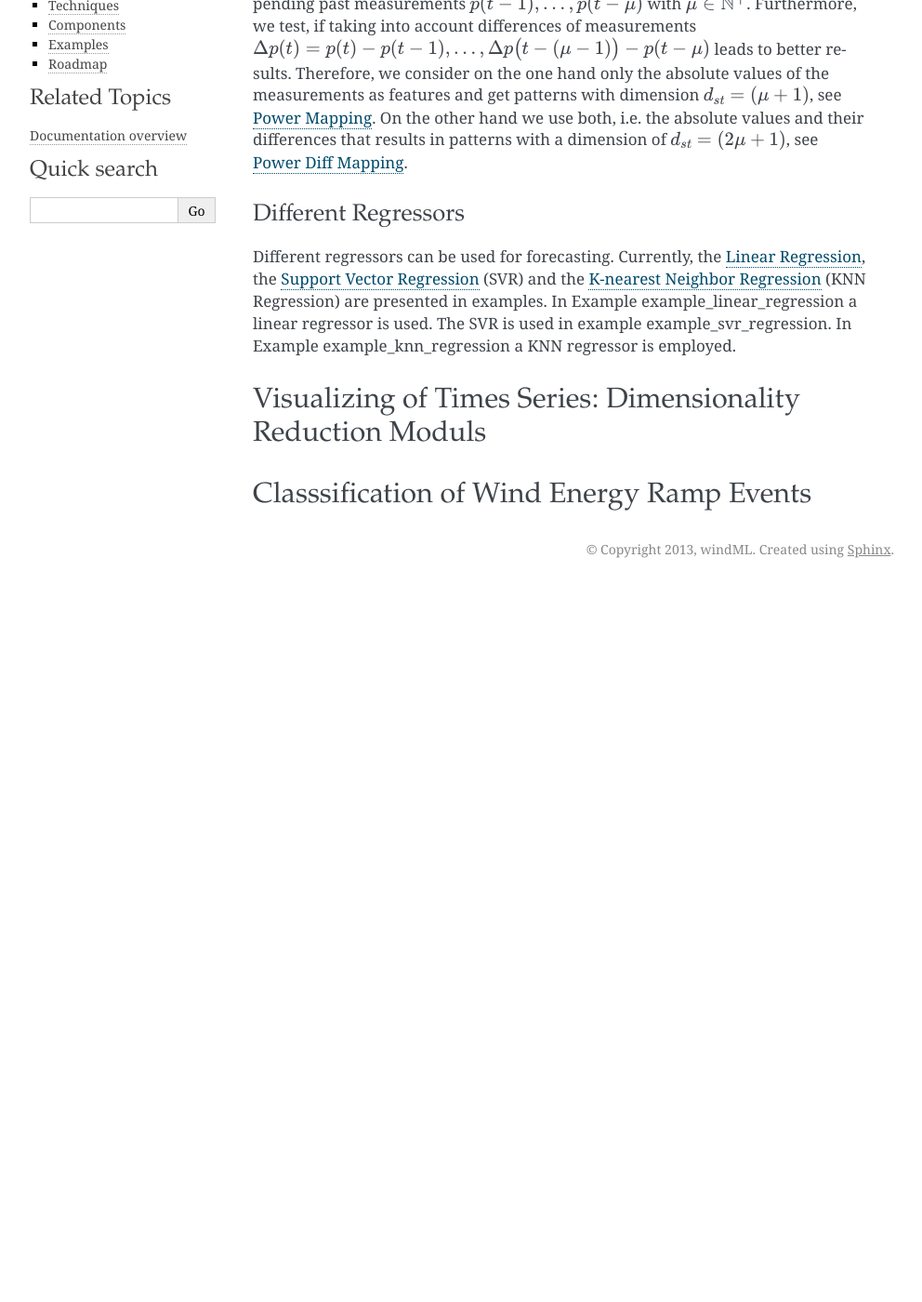
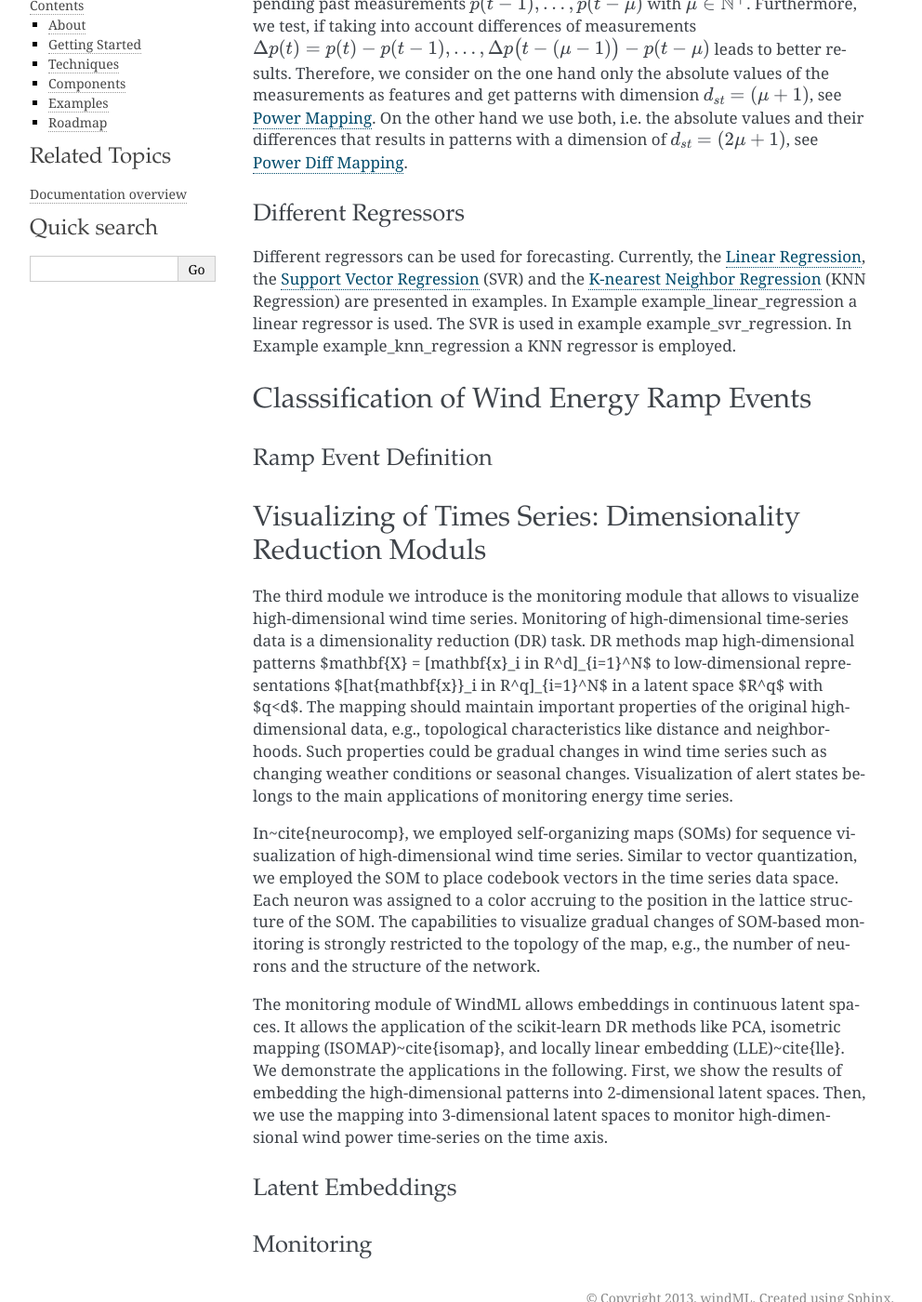
Before and after one commit to cigroup-ol/windml, a Sphinx documentation site: the page built from doc/techniques.rst, in a window 1280 px wide and 1400 px high, scrolled down 576 px. Shown: the whole window at 93% size, without its empty margins (148-1140 px from the left). Built offline with Sphinx 7.4.7, drawn with Linux system fonts in a browser that asks for light colours; formulas are drawn with MathJax 3; before the commit the page ends 1206 px from its top, so only the background shows below that; some of the changed text lies outside the part shown.

Commit message:
Added some infos about Dim Reduction

```diff
--- a/doc/techniques.rst
+++ b/doc/techniques.rst
@@ -50,8 +50,30 @@
 example :ref:`example_svr_regression`. In Example :ref:`example_knn_regression`
 a KNN regressor is employed.
 
-Visualizing of Times Series: Dimensionality Reduction Moduls
-------------------------------------------------------------
 
 Classsification of Wind Energy Ramp Events
 ------------------------------------------
+
+
+Ramp Event Definition
++++++++++++++++++++++
+
+
+
+
+
+Visualizing of Times Series: Dimensionality Reduction Moduls
+------------------------------------------------------------
+The third module we introduce is the monitoring module that allows to visualize high-dimensional wind time series. Monitoring of high-dimensional time-series data is a dimensionality reduction (DR) task. DR methods map high-dimensional patterns  $\mathbf{X} = [\mathbf{x}_i \in \R^d]_{i=1}^N$ to low-dimensional representations $[\hat{\mathbf{x}}_i \in \R^q]_{i=1}^N$ in a latent space $\R^q$ with $q<d$. The mapping should maintain important properties of the original high-dimensional data, e.g., topological characteristics like distance and neighborhoods. Such properties could be gradual changes in wind time series such as changing weather conditions or seasonal changes. Visualization of alert states belongs to the main applications of monitoring energy time series.
+
+In~\cite{neurocomp}, we employed self-organizing maps (SOMs) for sequence visualization of high-dimensional wind time series. Similar to vector quantization, we employed the SOM to place codebook vectors in the time series data space. Each neuron was assigned to a color accruing to the position in the lattice structure of the SOM. The capabilities to visualize gradual changes of SOM-based monitoring is strongly restricted to the topology of the map, e.g., the number of neurons and the structure of the network.
+
+The monitoring module of WindML allows embeddings in continuous latent spaces. It allows the application of the scikit-learn DR methods like PCA, isometric mapping (ISOMAP)~\cite{isomap}, and locally linear embedding (LLE)~\cite{lle}. We demonstrate the applications in the following. First, we show the results of embedding the high-dimensional patterns into 2-dimensional latent spaces. Then, we use the mapping into 3-dimensional latent spaces to monitor high-dimensional wind power time-series on the time axis.
+
+
+
+Latent Embeddings
++++++++++++++++++
+
+Monitoring
+++++++++++
```
